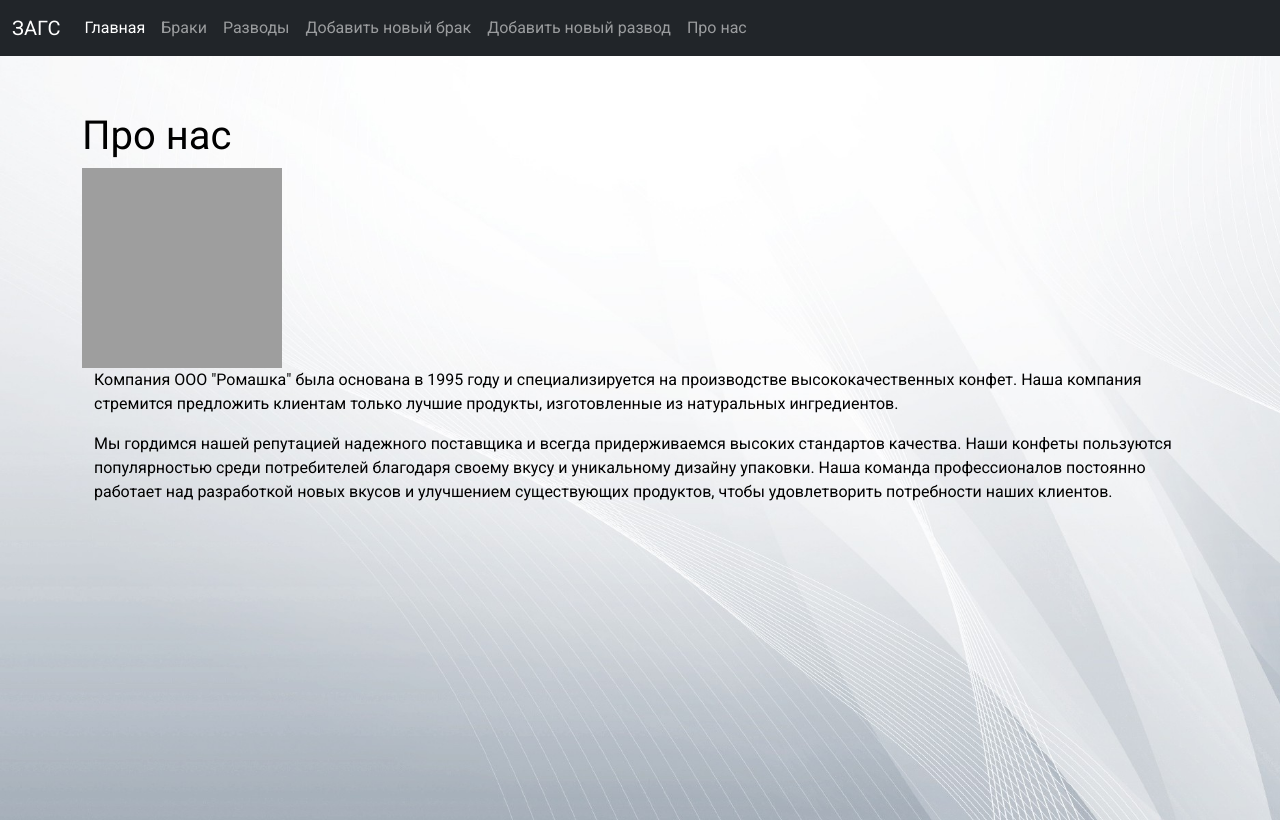
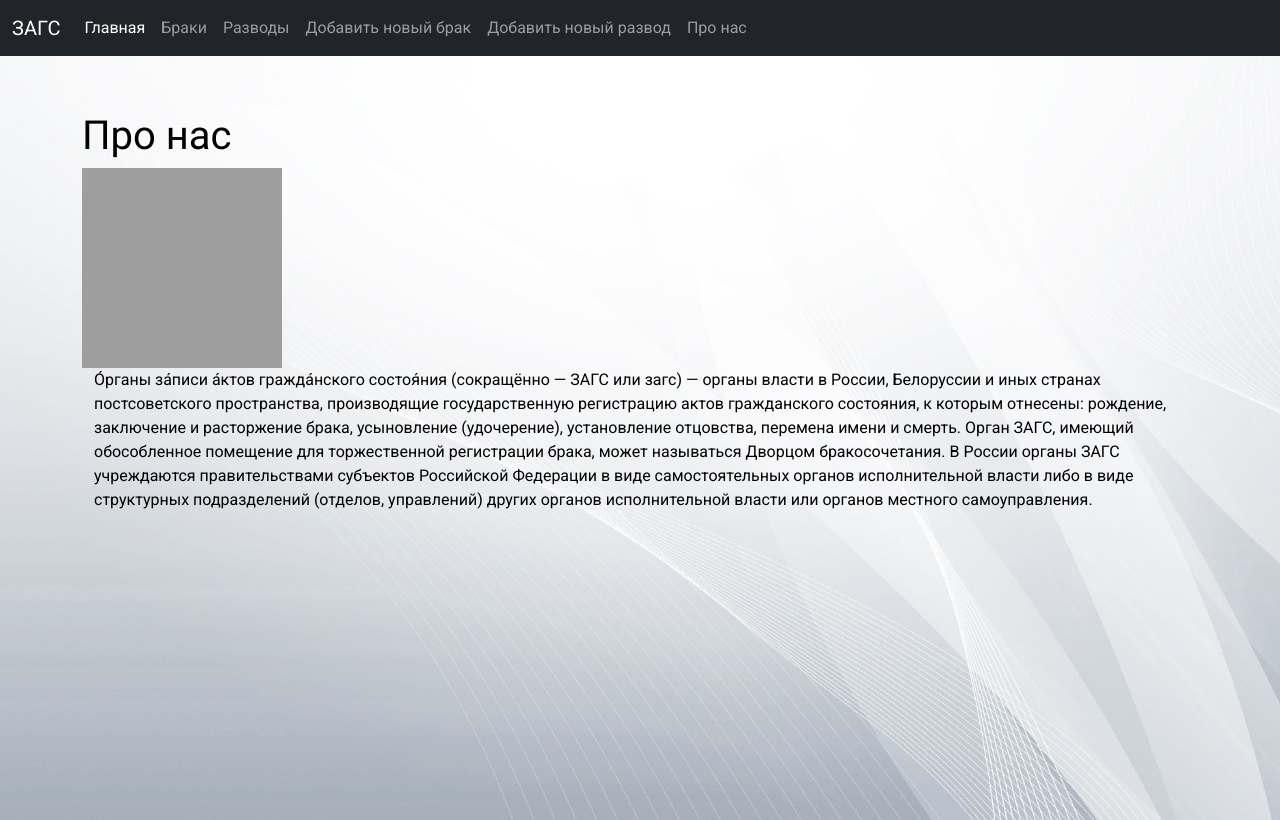
Before and after one commit to SergeG28071988/Registry_Office, a Django app: page /about-ru in a window 1280 px wide. Run offline with Django 5.2, Linux system fonts and the light colour scheme; grey boxes are pictures that could not be loaded.

Commit message:
Исправил шаблон about

```diff
--- a/RegistryOffice/base/templates/base/about.html
+++ b/RegistryOffice/base/templates/base/about.html
@@ -10,8 +10,8 @@
 <img src="https://vesti.uz/wp-content/uploads/2019/02/vytesnyayut-ZAGSy.jpg" width="200px" height="200px" alt="ЗАГС">
 <div class="container">
     <div>
-        <p>Компания ООО "Ромашка" была основана в 1995 году и специализируется на производстве высококачественных конфет. Наша компания стремится предложить клиентам только лучшие продукты, изготовленные из натуральных ингредиентов.</p>
-        <p>Мы гордимся нашей репутацией надежного поставщика и всегда придерживаемся высоких стандартов качества. Наши конфеты пользуются популярностью среди потребителей благодаря своему вкусу и уникальному дизайну упаковки. Наша команда профессионалов постоянно работает над разработкой новых вкусов и улучшением существующих продуктов, чтобы удовлетворить потребности наших клиентов.</p>
+        <p>О́рганы за́писи а́ктов гражда́нского состоя́ния (сокращённо — ЗАГС или загс) — органы власти в России, Белоруссии и иных странах постсоветского пространства, производящие государственную регистрацию актов гражданского состояния, к которым отнесены: рождение, заключение и расторжение брака, усыновление (удочерение), установление отцовства, перемена имени и смерть. Орган ЗАГС, имеющий обособленное помещение для торжественной регистрации брака, может называться Дворцом бракосочетания.
+        В России органы ЗАГС учреждаются правительствами субъектов Российской Федерации в виде самостоятельных органов исполнительной власти либо в виде структурных подразделений (отделов, управлений) других органов исполнительной власти или органов местного самоуправления.</p>
     </div>
 </div>
 
```
